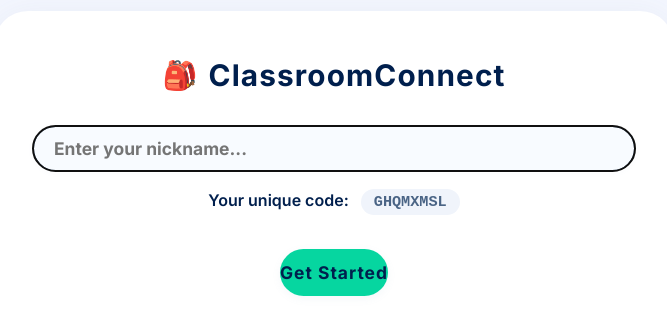
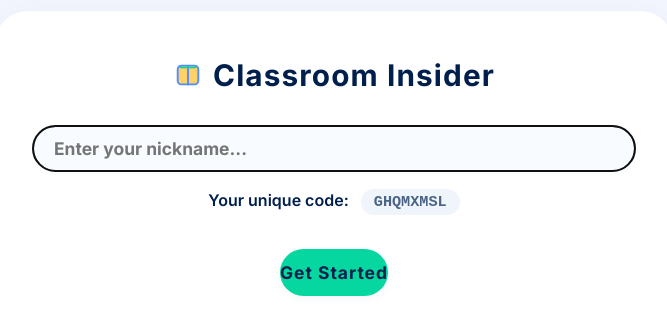
Before and after one commit to Workflow-Manager-admin/classroomconnect-16385-1d2c28e9, a React (Create React App) app in the folder classroomconnect/: page / in a window 1280 px wide. Shown: the part 133-468 px from the top of the page, without its empty margins (306-973 px from the left). Built offline with nearby package versions, Linux system fonts and the light colour scheme; the HTML template or start-up script is replaced by a standard one.

Commit message:
Auto-commit: Changes as of 2025-05-31T15:13:24.719134+00:00

```diff
--- a/classroomconnect/src/App.js
+++ b/classroomconnect/src/App.js
@@ -145,8 +145,23 @@ function App() {
         <div className="app-container-centered">
           <div className="main-white-container">
             <header className="app-logo-header" style={{ marginBottom: 32, fontWeight: 800 }}>
-              <span className="app-logo-emoji" role="img" aria-label="Backpack" style={{ marginRight: 10, fontSize: 28 }}>🎒</span>
-              ClassroomConnect
+              {/* Modern book SVG icon for logo */}
+              <span className="app-logo-emoji" aria-label="Book Logo" style={{ marginRight: 10, display: 'flex', alignItems: 'center', fontSize: 28 }}>
+                <svg
+                  width="30"
+                  height="30"
+                  viewBox="0 0 32 32"
+                  fill="none"
+                  xmlns="http://www.w3.org/2000/svg"
+                  style={{ display: 'block' }}
+                >
+                  <rect x="5" y="6" width="22" height="20" rx="4" fill="#FFD166" stroke="#4F8CFF" strokeWidth="2"/>
+                  <path d="M16 6v20" stroke="#4F8CFF" strokeWidth="2"/>
+                  <path d="M7 8h18" stroke="#06D6A0" strokeWidth="1.7"/>
+                  <circle cx="16" cy="26" r="1.1" fill="#4F8CFF"/>
+                </svg>
+              </span>
+              Classroom Insider
             </header>
             <form onSubmit={handleRegistration} className="register-form">
               <input
@@ -180,8 +195,23 @@ function App() {
       <div className="app-container-centered">
         <div className="main-white-container">
           <header className="app-logo-header" style={{ marginBottom: 26 }}>
-            <span className="app-logo-emoji" role="img" aria-label="Backpack" style={{ marginRight: 10, fontSize: 28 }}>🎒</span>
-            ClassroomConnect
+            {/* Modern book SVG icon for logo */}
+            <span className="app-logo-emoji" aria-label="Book Logo" style={{ marginRight: 10, display: 'flex', alignItems: 'center', fontSize: 28 }}>
+              <svg
+                width="30"
+                height="30"
+                viewBox="0 0 32 32"
+                fill="none"
+                xmlns="http://www.w3.org/2000/svg"
+                style={{ display: 'block' }}
+              >
+                <rect x="5" y="6" width="22" height="20" rx="4" fill="#FFD166" stroke="#4F8CFF" strokeWidth="2"/>
+                <path d="M16 6v20" stroke="#4F8CFF" strokeWidth="2"/>
+                <path d="M7 8h18" stroke="#06D6A0" strokeWidth="1.7"/>
+                <circle cx="16" cy="26" r="1.1" fill="#4F8CFF"/>
+              </svg>
+            </span>
+            Classroom Insider
           </header>
 
           {/* Top row: Create, Input, Join */}
@@ -258,7 +288,7 @@ function App() {
           {/* Footer inside main container */}
           <footer className="main-footer-bar">
             <div style={{ display: "flex", gap: 8, alignItems: "center", width: "100%", justifyContent: "space-between", fontSize: "1.01em", color: "#475788" }}>
-              <span style={{ fontWeight: 600 }}>ClassroomConnect</span>
+              <span style={{ fontWeight: 600 }}>Classroom Insider</span>
               <span style={{ fontSize: "0.98rem" }}>
                 &copy; {new Date().getFullYear()}
               </span>
```
Also changed, not shown: 2 other files (tests, documents, lock files or other folders).
